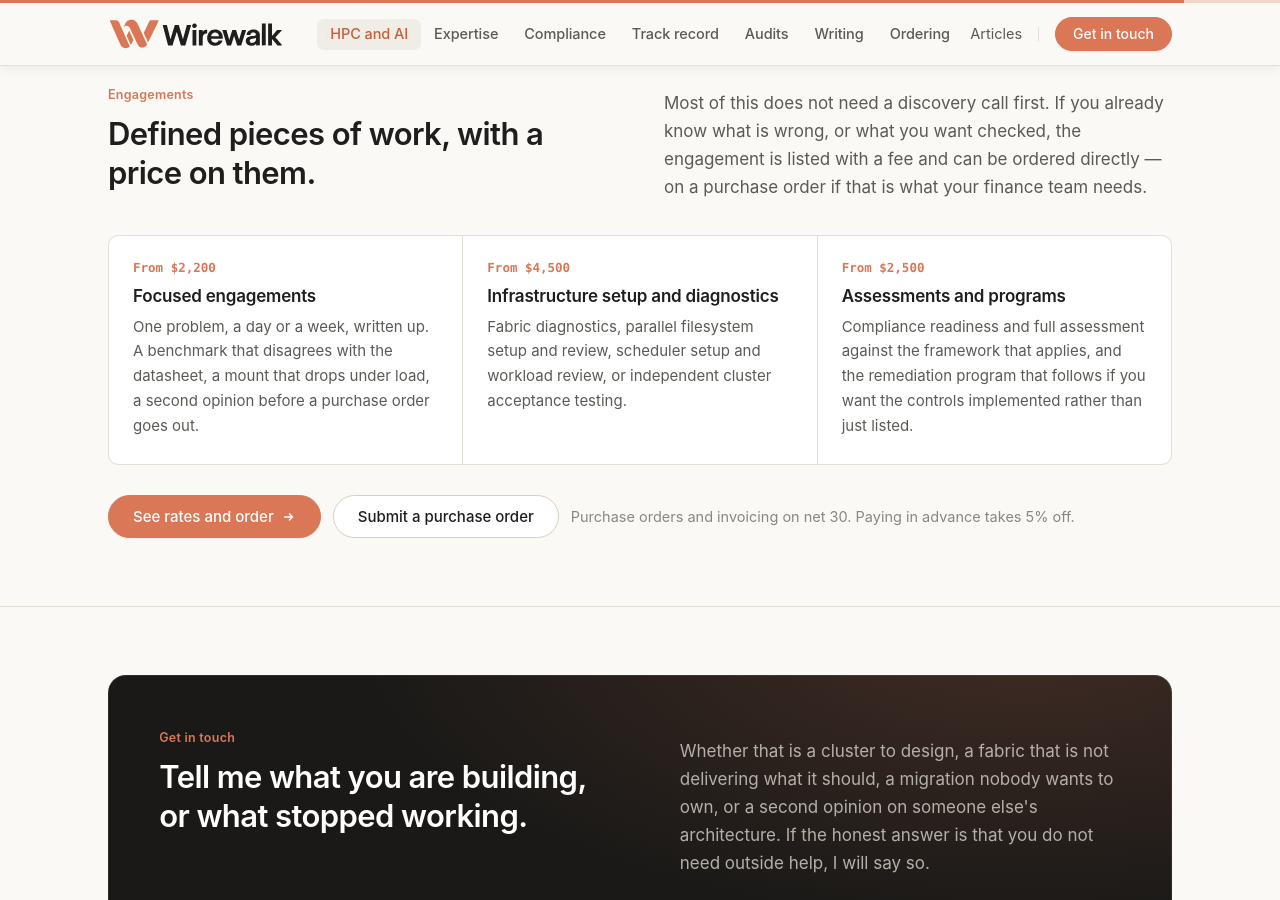
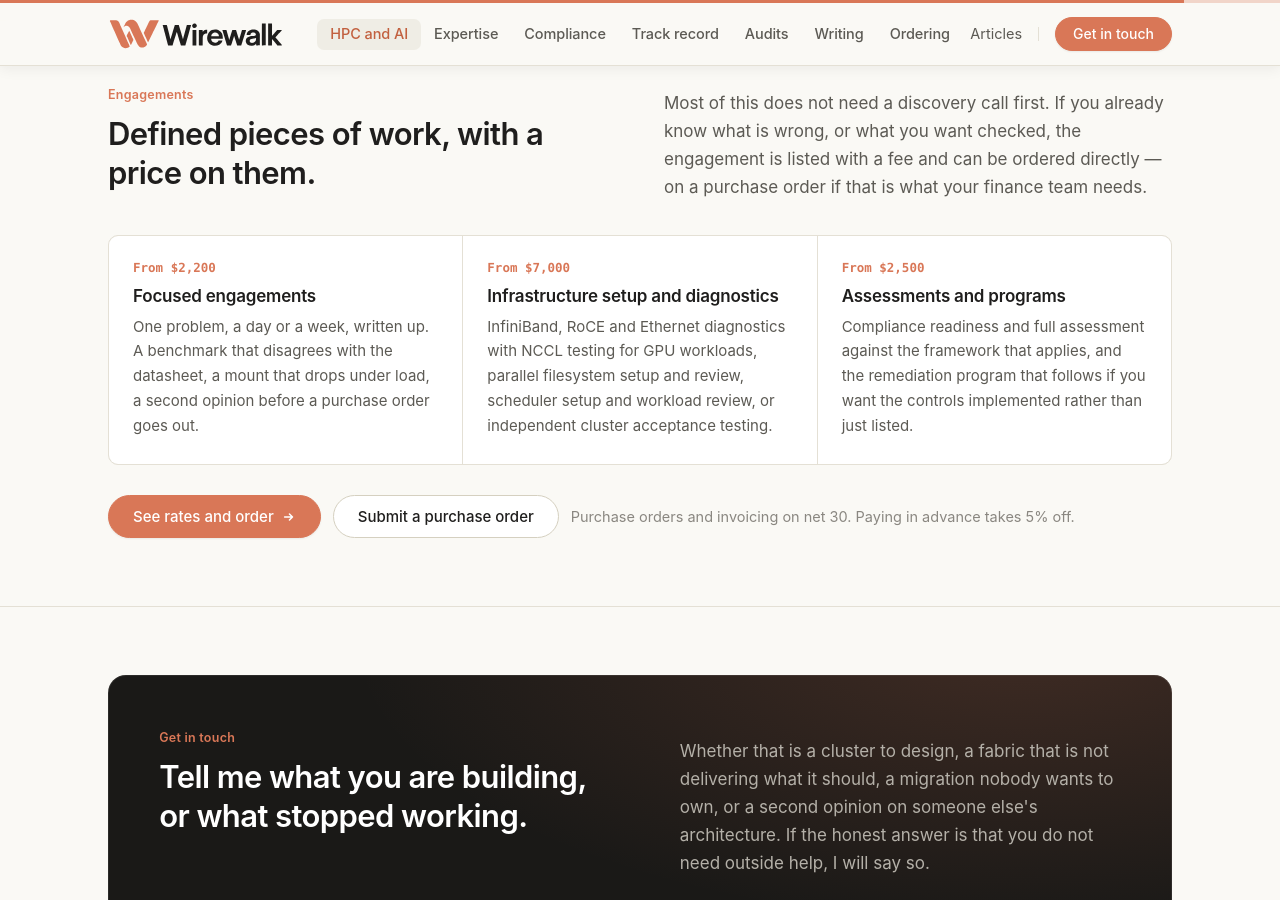
Before and after one commit to wirewalktech/wirewalk-site, a Jekyll site: the page built from index.html, in a window 1280 px wide and 900 px high, scrolled down 7904 px. Built offline with Jekyll 4.4.1, drawn with Linux system fonts in a browser that asks for light colours.

Commit message:
Update infrastructure starting price and fabric coverage

```diff
--- a/index.html
+++ b/index.html
@@ -202,7 +202,7 @@ description: >-
   </div>
   <div class="g3" data-rv>
     <div><span class="n">From $2,200</span><h4>Focused engagements</h4><p>One problem, a day or a week, written up. A benchmark that disagrees with the datasheet, a mount that drops under load, a second opinion before a purchase order goes out.</p></div>
-    <div><span class="n">From $4,500</span><h4>Infrastructure setup and diagnostics</h4><p>Fabric diagnostics, parallel filesystem setup and review, scheduler setup and workload review, or independent cluster acceptance testing.</p></div>
+    <div><span class="n">From $7,000</span><h4>Infrastructure setup and diagnostics</h4><p>InfiniBand, RoCE and Ethernet diagnostics with NCCL testing for GPU workloads, parallel filesystem setup and review, scheduler setup and workload review, or independent cluster acceptance testing.</p></div>
     <div><span class="n">From $2,500</span><h4>Assessments and programs</h4><p>Compliance readiness and full assessment against the framework that applies, and the remediation program that follows if you want the controls implemented rather than just listed.</p></div>
   </div>
   <div class="cta-row" style="display:flex;gap:12px;flex-wrap:wrap;align-items:center;margin-top:30px">
```
